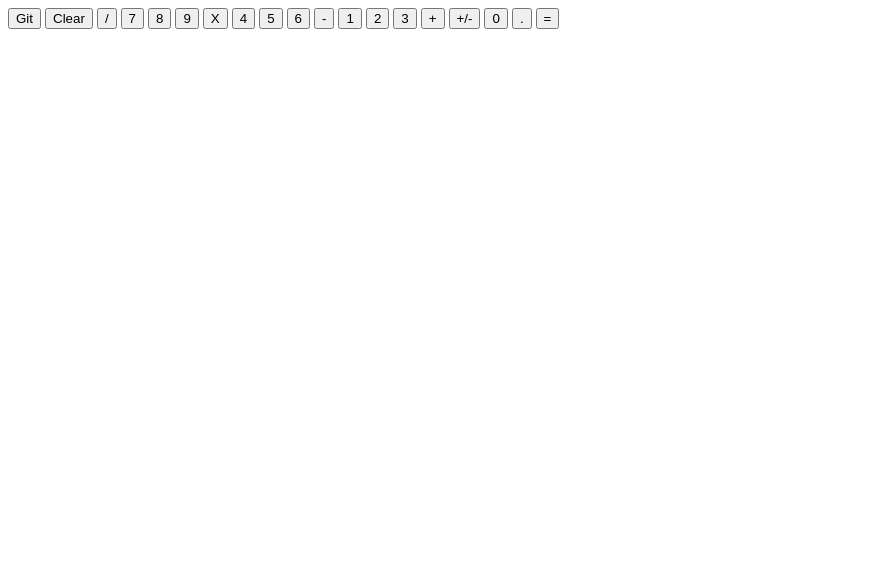
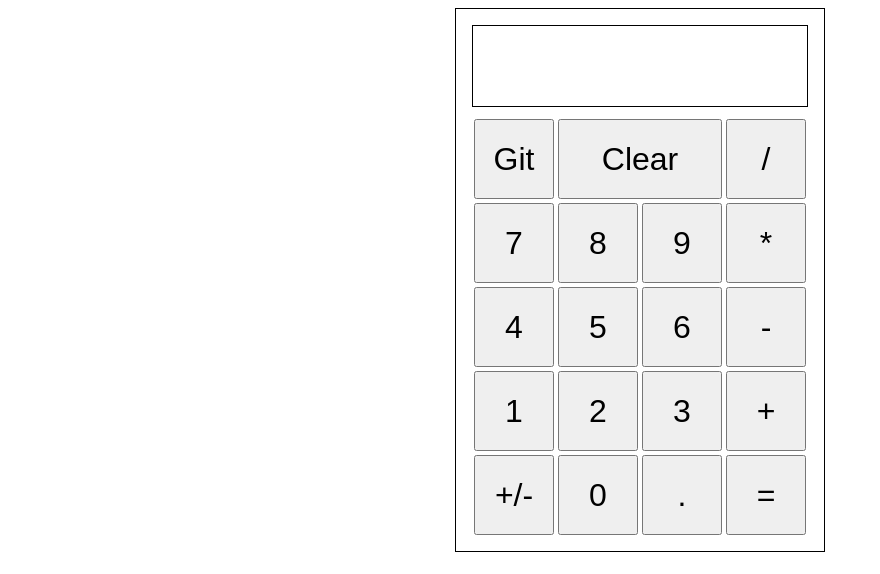
Before and after one commit to stchao/Calculator, a plain HTML site: page index.html in a window 1280 px wide. Shown: the whole page, without its empty margins (0-880 px from the left). Drawn offline with Linux system fonts and the light colour scheme.

Commit message:
Add basic css styling and arithmetic functions

```diff
--- a/index.html
+++ b/index.html
@@ -11,25 +11,25 @@
     <body>
         <div id="container">
             <div id="display"></div>
-            <button id="githubButton">Git</button>
-            <button id="clearButton" value="clear">Clear</button>
-            <button value="/" >/</button>
-            <button value="7">7</button>
-            <button value="8">8</button>
-            <button value="8">9</button>
-            <button value="*">X</button>
-            <button value="4">4</button>
-            <button value="5">5</button>
-            <button value="6">6</button>
-            <button value="-">-</button>
-            <button value="1">1</button>
-            <button value="2">2</button>
-            <button value="3">3</button>
-            <button value="+">+</button>
-            <button value="+/-">+/-</button>
-            <button value="0">0</button>
-            <button value=".">.</button>
-            <button value="=">=</button>
+            <button id="githubButton" class="regular-buttons">Git</button>
+            <button id="clearButton" class="double-width-buttons" value="clear">Clear</button>
+            <button class="regular-buttons" value="/" >/</button>
+            <button class="regular-buttons" value="7">7</button>
+            <button class="regular-buttons" value="8">8</button>
+            <button class="regular-buttons" value="9">9</button>
+            <button class="regular-buttons" value="*">*</button>
+            <button class="regular-buttons" value="4">4</button>
+            <button class="regular-buttons" value="5">5</button>
+            <button class="regular-buttons" value="6">6</button>
+            <button class="regular-buttons" value="-">-</button>
+            <button class="regular-buttons" value="1">1</button>
+            <button class="regular-buttons" value="2">2</button>
+            <button class="regular-buttons" value="3">3</button>
+            <button class="regular-buttons" value="+">+</button>
+            <button class="regular-buttons" value="+/-">+/-</button>
+            <button class="regular-buttons" value="0">0</button>
+            <button class="regular-buttons" value=".">.</button>
+            <button class="regular-buttons" value="=">=</button>
         </div>
     </body>
 </html>
--- a/script.js
+++ b/script.js
@@ -1,17 +1,17 @@
 function add(num1, num2) {
-
+    return num1 + num2;
 }
 
 function subtract(num1, num2) {
-
+    return num1 - num2;
 }
 
 function multiply(num1, num2) {
-
+    return num1 * num2;
 }
 
 function divide(num1, num2) {
-
+    return num1 / num2;
 }
 
 function operate(operator, num1, num2) {
--- a/style.css
+++ b/style.css
@@ -0,0 +1,34 @@
+#container {
+    display: flex;
+    flex-wrap: wrap;
+    justify-content: center;
+    margin: auto;
+    width: 21rem;
+    padding: 1rem;
+    gap: 0.25rem;
+}
+
+#display {
+    height: 5rem;
+    width: 100%;
+    margin-bottom: 0.5rem;
+    font-size: 4rem;
+    text-align: right;
+    padding: 0 0.5rem;
+}
+
+#container, #display {
+    border: 1px solid black;
+}
+
+.regular-buttons {
+    width: 5rem;
+    height: 5rem;
+    font-size: 2rem;
+}
+
+.double-width-buttons {
+    width: 10.25rem;
+    height: 5rem;
+    font-size: 2rem;
+}
```
